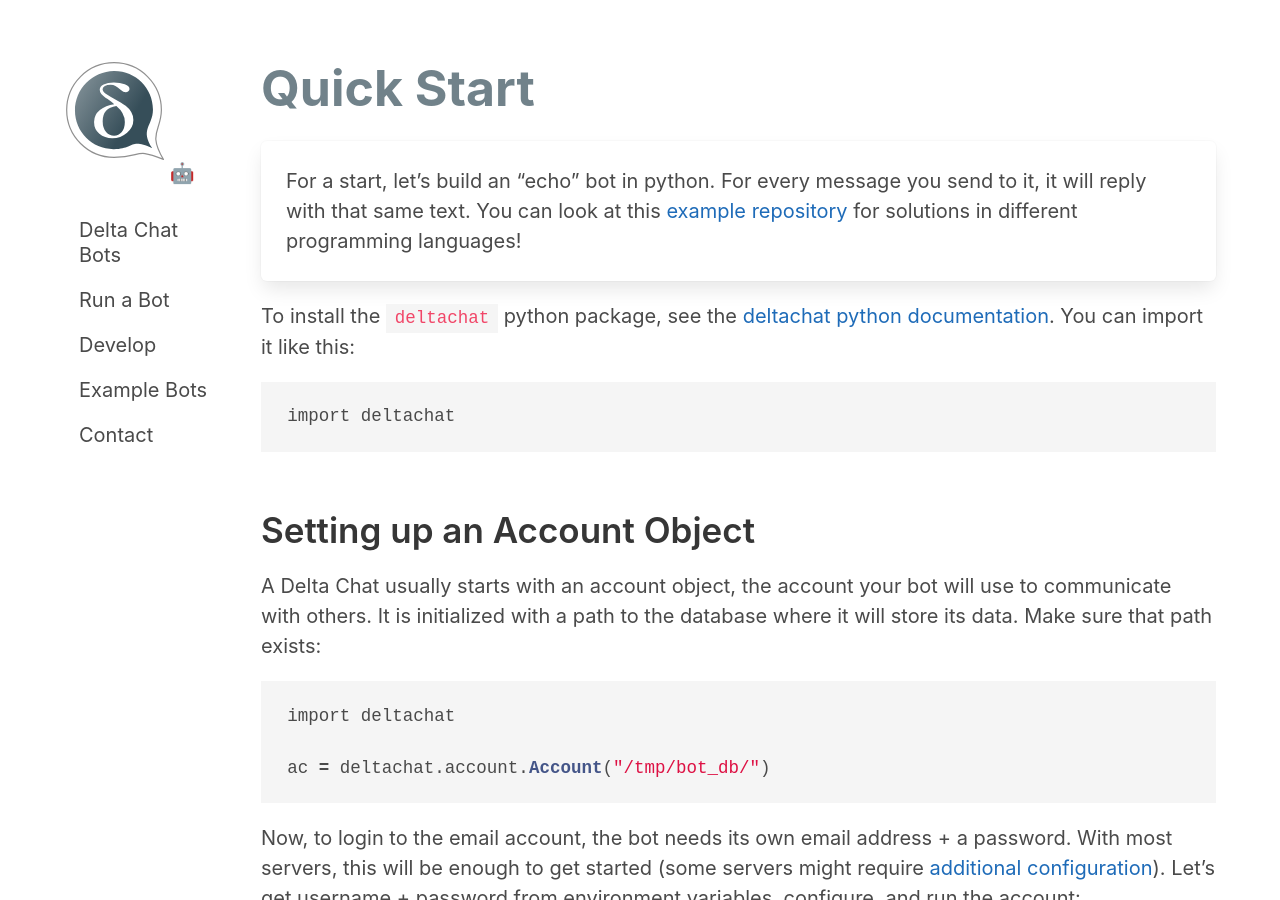
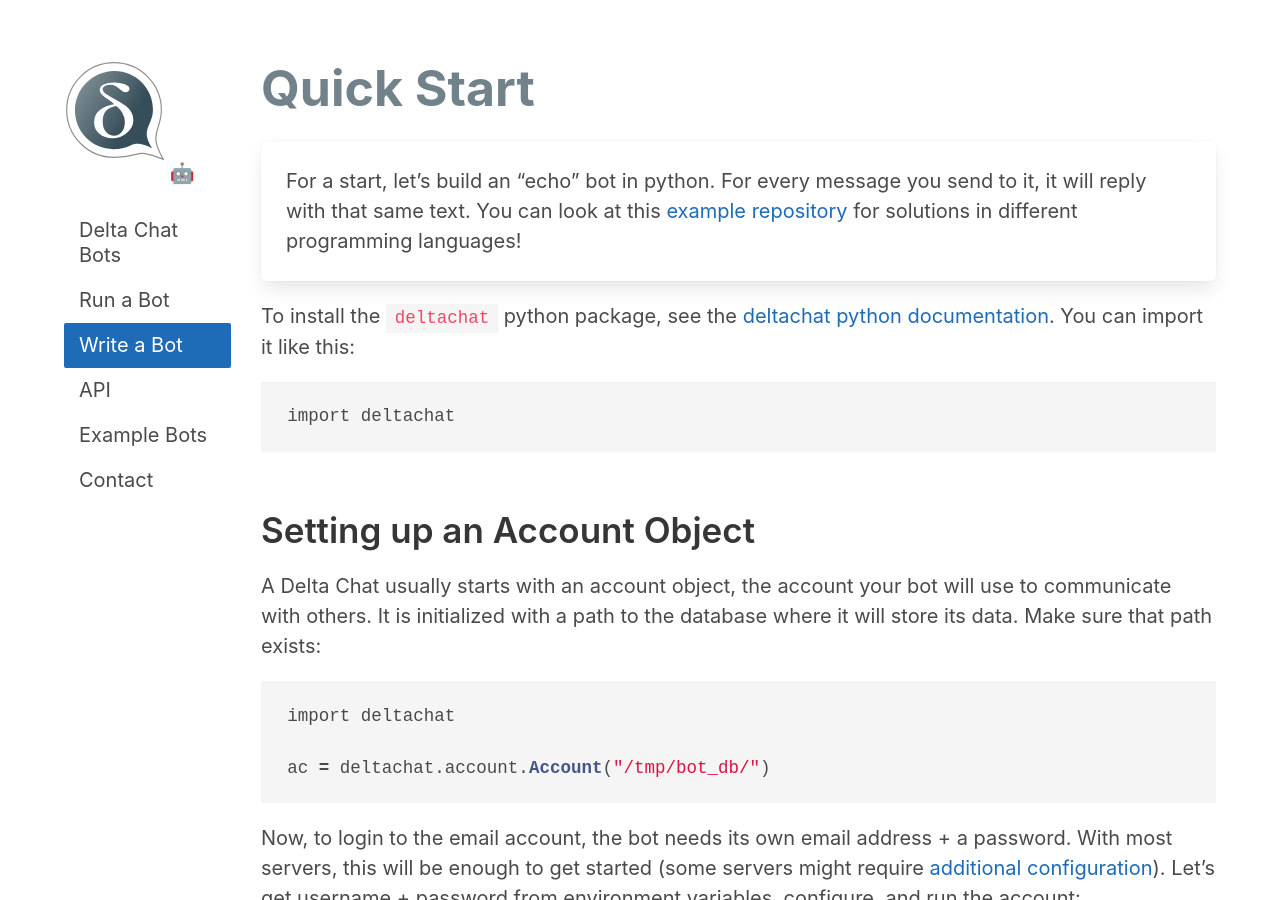
Before and after one commit to deltachat-bot/bot-pages, a Jekyll site: the page built from quickstart.md, in a window 1280 px wide and 900 px high. Built offline with Jekyll 4.4.1, drawn with Linux system fonts in a browser that asks for light colours.

Commit message:
add quickstart to menu

```diff
--- a/_data/menu.yaml
+++ b/_data/menu.yaml
@@ -3,7 +3,9 @@ links:
     url: /
   - title: Run a Bot
     url: /howto.html
-  - title: Develop
+  - title: Write a Bot
+    url: /quickstart.html
+  - title: API
     url: /development.html
   - title: Example Bots
     url: https://support.delta.chat/c/bots/
--- a/quickstart.md
+++ b/quickstart.md
@@ -1,5 +1,5 @@
 ---
-title: Quick Start
+title: Write a Bot
 ---
 
 # Quick Start
```
